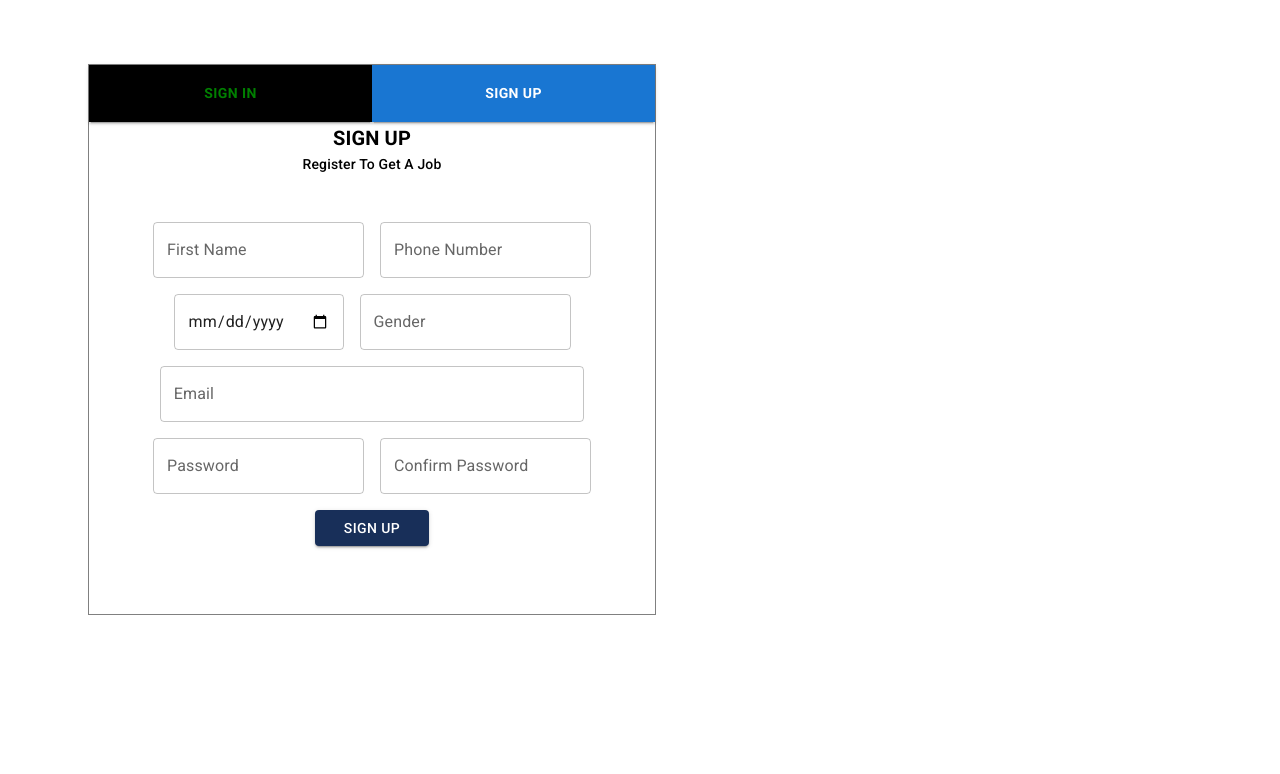
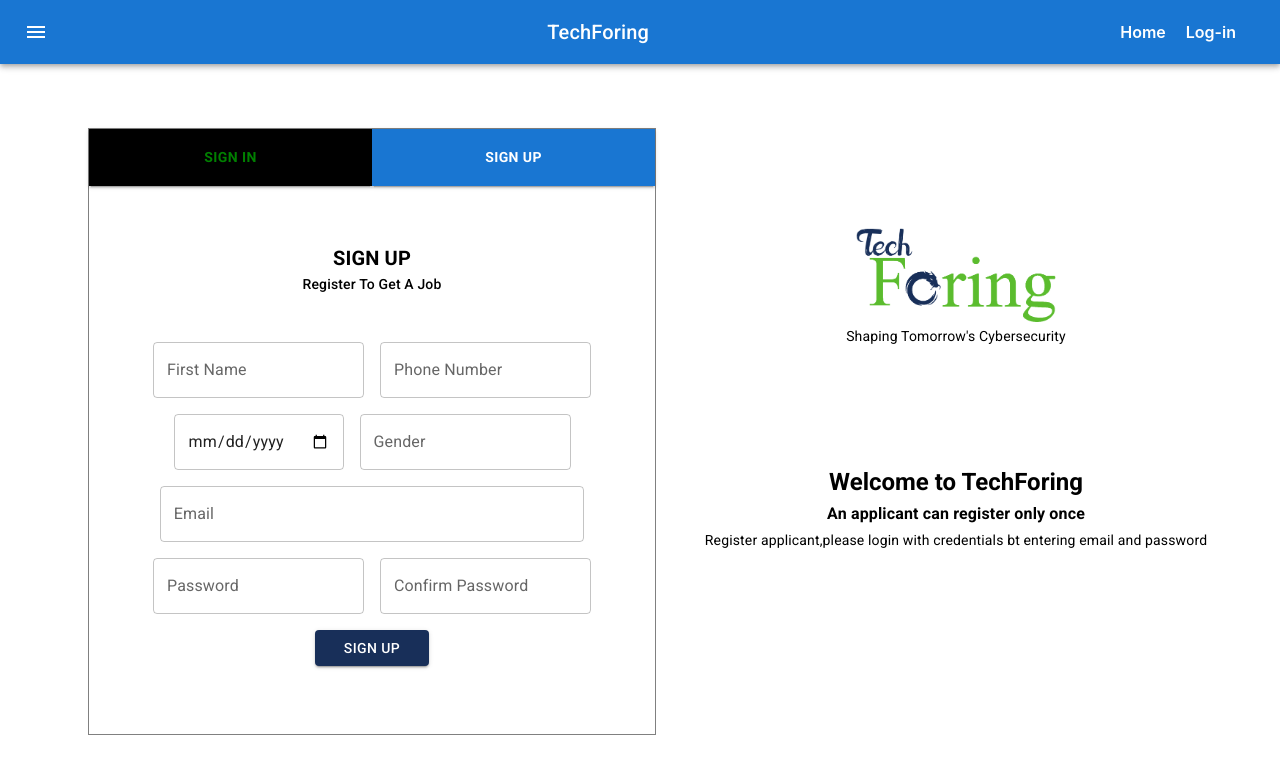
Before and after one commit to Didar2255/job-portal-client, a React (Create React App) app: page /registration in a window 1280 px wide. Shown: the top 774 px of the page. Built offline with nearby package versions, Linux system fonts and the light colour scheme; no server answers.

Commit message:
Implement login and registration page done

```diff
--- a/package.json
+++ b/package.json
@@ -5,6 +5,7 @@
   "dependencies": {
     "@emotion/react": "^11.7.1",
     "@emotion/styled": "^11.6.0",
+    "@mui/icons-material": "^5.2.5",
     "@mui/material": "^5.2.5",
     "@testing-library/jest-dom": "^5.16.1",
     "@testing-library/react": "^12.1.2",
--- a/src/App.js
+++ b/src/App.js
@@ -3,11 +3,13 @@
 import Home from './Compoents/Home/Home/Home';
 import Login from './Compoents/UserLogIn/Login/Login';
 import Registration from './Compoents/UserLogIn/Registration/Registration';
+import Navbar from './Compoents/Share/NavBar/Navbar';
 
 function App() {
   return (
     <div className="App">
       <Router>
+        <Navbar></Navbar>
         <Routes>
           <Route path='/' element={<Home></Home>} />
           <Route path='/home' element={<Home />} />
--- /dev/null
+++ b/src/Compoents/Share/NavBar/Navbar.js
@@ -0,0 +1,46 @@
+import { AppBar, IconButton, Toolbar, Typography } from '@mui/material';
+import { Box } from '@mui/system';
+
+import MenuIcon from '@mui/icons-material/Menu';
+import React from 'react';
+import useFirebase from '../../../Hooks/useFirebase';
+import { NavLink } from 'react-router-dom';
+
+const Navbar = () => {
+    const { user, handelSignOut } = useFirebase()
+
+    return (
+        <Box sx={{ flexGrow: 1 }}>
+            <AppBar position="static">
+                <Toolbar>
+                    <IconButton
+                        size="large"
+                        edge="start"
+                        color="inherit"
+                        aria-label="menu"
+                        sx={{ mr: 2 }}
+                    >
+                        <MenuIcon />
+                    </IconButton>
+                    <Typography variant="h6" component="div" sx={{ flexGrow: 1 }}>
+                        TechForing
+                    </Typography>
+                    <NavLink style={{ textDecoration: 'none', color: 'white', marginRight: '20px', fontWeight: 600 }} to='/home'>Home</NavLink>
+                    {
+                        user?.email ?
+                            <NavLink style={{ textDecoration: 'none', color: 'white', marginRight: '20px' }} onClick={handelSignOut} to='/login'>
+                                Log-out
+                            </NavLink>
+
+                            :
+                            <NavLink style={{ textDecoration: 'none', color: 'white', marginRight: '20px', fontWeight: 600 }} to='/login'>
+                                Log-in
+                            </NavLink>
+                    }
+                </Toolbar>
+            </AppBar>
+        </Box >
+    );
+};
+
+export default Navbar;
--- a/src/Compoents/UserLogIn/Login/Login.js
+++ b/src/Compoents/UserLogIn/Login/Login.js
@@ -1,11 +1,24 @@
 import { Button, Container, Grid, TextField, Typography } from '@mui/material';
 import { Box } from '@mui/system';
-import React from 'react';
+import React, { useState } from 'react';
 import { Link } from 'react-router-dom';
+import logo from '../../../Images/Logo/logo.png'
+import useFirebase from '../../../Hooks/useFirebase';
 import './Login.css'
 
 const Login = () => {
+    const [userLogIn, setUserLogIn] = useState({})
+    const { logInProcess } = useFirebase()
+
+    const handelOnBlur = (event) => {
+        const field = event.target.name;
+        const value = event.target.value;
+        const logInData = { ...userLogIn }
+        logInData[field] = value;
+        setUserLogIn(logInData)
+    }
     const submitFrom = (e) => {
+        logInProcess(userLogIn.email, userLogIn.password)
         e.preventDefault()
     }
     return (
@@ -33,7 +46,7 @@
                             label="User Email"
                             type='email'
                             name='email'
-                            onBlur=''
+                            onBlur={handelOnBlur}
                             variant="outlined" />
                         <TextField
                             sx={{ m: 1, width: '75%' }}
@@ -41,13 +54,25 @@
                             label='User Password'
                             type='password'
                             name='password'
-                            onBlur=''
+                            onBlur={handelOnBlur}
                             variant="outlined" />
-                        <Button variant="contained" sx={{ background: '#182f59', borderRadius: 1, m: 1, width: '20%' }} type='submit'>SIGN UP</Button>
+                        <Button variant="contained" sx={{ background: '#182f59', borderRadius: 1, m: 1, width: '20%' }} type='submit'>SIGN IN</Button>
                     </form>
                 </Grid>
                 <Grid item xs={12} md={6}>
-
+                    <img src={logo} alt="" style={{ width: '200px', marginTop: '100px' }} />
+                    <Typography variant='body2'>Shaping Tomorrow's Cybersecurity</Typography>
+                    <Box sx={{ mt: 10 }}>
+                        <Typography variant='h5' sx={{ fontWeight: 600 }}>
+                            Welcome to TechForing
+                        </Typography>
+                        <Typography variant='body1' sx={{ fontWeight: 600, lineHeight: 2 }}>
+                            An applicant can register only once
+                        </Typography>
+                        <Typography variant='body2'>
+                            Register applicant,please login with credentials bt entering email and password
+                        </Typography>
+                    </Box>
                 </Grid>
             </Grid>
         </Container >
--- a/src/Compoents/UserLogIn/Registration/Registration.js
+++ b/src/Compoents/UserLogIn/Registration/Registration.js
@@ -1,5 +1,6 @@
 import { Box, Button, Container, Grid, TextField, Typography } from '@mui/material';
 import React, { useState } from 'react';
+import logo from '../../../Images/Logo/logo.png'
 import { Link } from 'react-router-dom';
 import useFirebase from '../../../Hooks/useFirebase';
 import './Registration.css'
@@ -16,7 +17,11 @@
     }
 
     const handelRegisterFrom = (event) => {
-        registerUser(register.email, register.password, register.name)
+        if (register.password !== register.password2) {
+            alert('Password are in valid')
+            return;
+        }
+        registerUser(register.email, register.password)
         event.preventDefault()
     }
     return (
@@ -25,7 +30,7 @@
                 <Grid container spacing={2}>
                     <Grid item xs={12} md={6}>
                         <form onSubmit={handelRegisterFrom} className='register-form'>
-                            <Box sx={{ mb: 7 }} class='active-link'>
+                            <Box sx={{ mb: 7 }} className='active-link'>
                                 <Link to='/login'>
                                     <Button variant="contained" sx={{ width: '50%', backgroundColor: 'black', borderRadius: 0, color: 'green', padding: 2, fontWeight: 600 }} >SIGN IN</Button>
                                 </Link>
@@ -41,7 +46,6 @@
                             </Typography>
 
                             <TextField
-                                id="outlined-basic"
                                 sx={{ m: 1 }}
                                 label="First Name"
                                 type='text'
@@ -50,7 +54,6 @@
                                 variant="outlined"
                             />
                             <TextField
-                                id="outlined-basic"
                                 sx={{ m: 1 }}
                                 label="Phone Number"
                                 type='number'
@@ -59,7 +62,6 @@
                                 variant="outlined"
                             />
                             <TextField
-                                id="outlined-basic"
                                 sx={{ m: 1 }}
                                 type='date'
                                 name='date'
@@ -67,7 +69,6 @@
                                 variant="outlined"
                             />
                             <TextField
-                                id="outlined-basic"
                                 sx={{ m: 1 }}
                                 label="Gender"
                                 type='text'
@@ -76,7 +77,6 @@
                                 variant="outlined"
                             />
                             <TextField
-                                id="outlined-basic"
                                 sx={{ m: 1, width: '75%' }}
                                 label="Email"
                                 type='email'
@@ -85,7 +85,7 @@
                                 variant="outlined"
                             />
                             <TextField
-                                id="outlined-basic"
+
                                 sx={{ m: 1 }}
                                 label="Password"
                                 type='password'
@@ -94,11 +94,11 @@
                                 variant="outlined"
                             />
                             <TextField
-                                id="outlined-basic"
+
                                 sx={{ m: 1 }}
                                 label="Confirm Password"
                                 type='password'
-                                name='password'
+                                name='password2'
                                 onBlur={handelOnBlur}
                                 variant="outlined"
                             />
@@ -108,7 +108,19 @@
 
                     </Grid>
                     <Grid item xs={12} md={6}>
-                        <img src='' alt="" style={{ width: '500px' }} />
+                        <img src={logo} alt="" style={{ width: '200px', marginTop: "100px" }} />
+                        <Typography variant='body2'>Shaping Tomorrow's Cybersecurity</Typography>
+                        <Box sx={{ mt: 15 }}>
+                            <Typography variant='h5' sx={{ fontWeight: 600 }}>
+                                Welcome to TechForing
+                            </Typography>
+                            <Typography variant='body1' sx={{ fontWeight: 600, lineHeight: 2 }}>
+                                An applicant can register only once
+                            </Typography>
+                            <Typography variant='body2'>
+                                Register applicant,please login with credentials bt entering email and password
+                            </Typography>
+                        </Box>
                     </Grid>
                 </Grid>
             </Box>
--- a/src/Hooks/useFirebase.js
+++ b/src/Hooks/useFirebase.js
@@ -1,5 +1,5 @@
 import initializeAuthentication from "../Compoents/Firebase/firebase.init";
-import { getAuth, createUserWithEmailAndPassword, signInWithEmailAndPassword, onAuthStateChanged } from "firebase/auth";
+import { getAuth, createUserWithEmailAndPassword, signInWithEmailAndPassword, onAuthStateChanged, signOut } from "firebase/auth";
 import { useEffect, useState } from "react";
 
 initializeAuthentication()
@@ -8,11 +8,10 @@
     const [error, setError] = useState('')
     const auth = getAuth()
 
-    const registerUser = (email, password, name) => {
+    const registerUser = (email, password) => {
         createUserWithEmailAndPassword(auth, email, password)
             .then(result => {
-                const newUser = { email, displayName: name }
-                setUser(newUser)
+                setUser(result.user)
             })
             .catch(error => {
                 setError(error.message)
@@ -42,7 +41,17 @@
 
     }, [auth]);
 
-    return { registerUser, logInProcess, user, error }
+    const handelSignOut = () => {
+        signOut(auth)
+            .then(() => {
+                setUser({})
+            })
+            .catch((error) => {
+                setError(error.message)
+            });
+    }
+
+    return { registerUser, logInProcess, handelSignOut, user, error }
 
 }
 export default useFirebase;
```
Also changed, not shown: src/Compoents/Home/CreateJob/CreateJob.js (+11 -0 lines), src/Images/Logo/logo.png (added), 1 other file (tests, documents, lock files or other folders).
